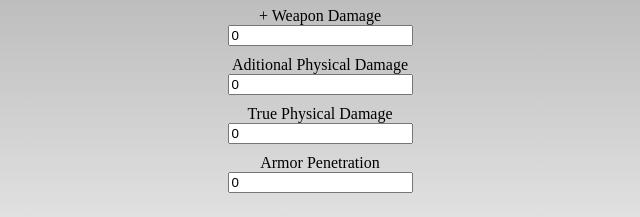
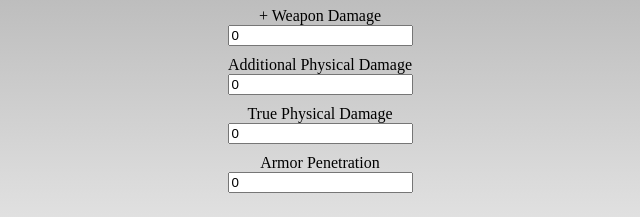
Before and after one commit to Madjzj/phase-1-project-Dark-and-Darker-Damage-Calculator, a plain HTML site: page index.html in a window 1280 px wide. Shown: the part 382-599 px from the top of the page, 478-1118 px from the left. Drawn offline with Linux system fonts and the light colour scheme.

Commit message:
Fixed a typo in Additional Physical Damage label

```diff
--- a/index.html
+++ b/index.html
@@ -86,7 +86,7 @@
                     <input id="+WepDmg" value=0 />
                 </div>
                 <div class="stat-input">
-                    <label>Aditional Physical Damage</label>
+                    <label>Additional Physical Damage</label>
                     <input id="AddPhysDmg" value=0 />
                 </div>
 
```
